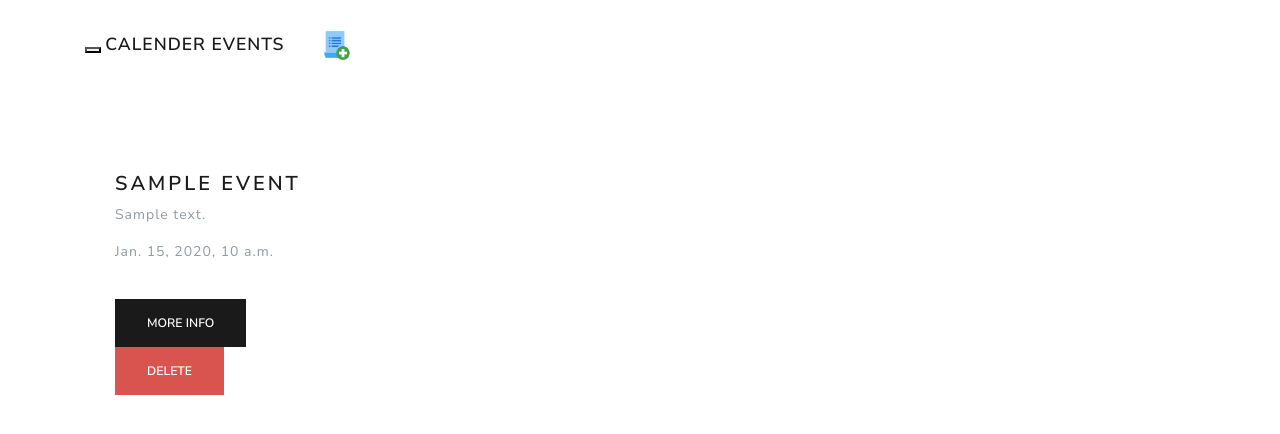
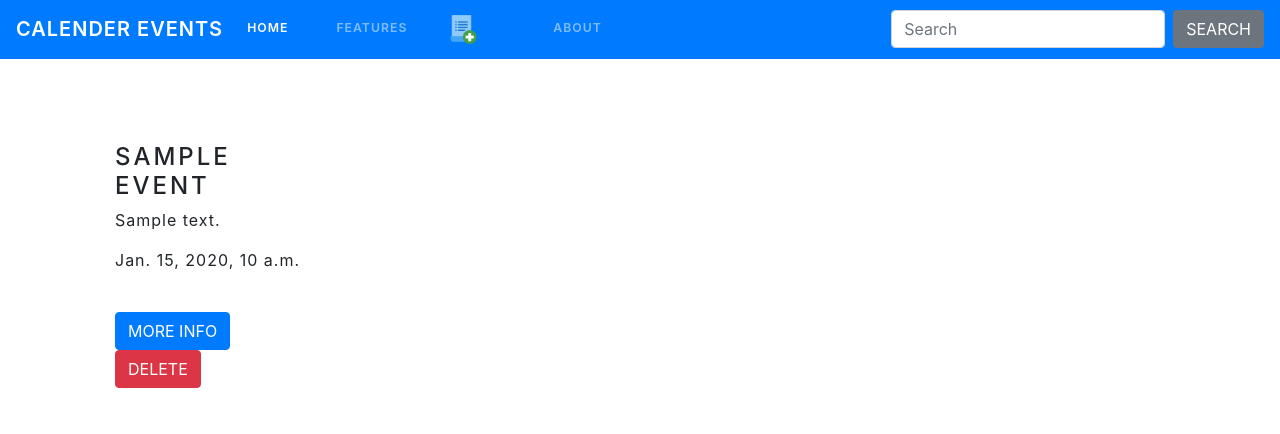
Before and after one commit to 3440CodeCampus/calenderproject, a Django app: template calenderproject/myapp/templates/myapp/index.html in a window 1280 px wide. Shown: the top 434 px of the page. Run offline with Django 3.2, Linux system fonts and the light colour scheme; the template is opened without the code that fills it: most values are stand-ins (such as "Sample title", 1, 10 or a date in 2020); some libraries are stand-ins or nearby versions.

Commit message:
back to bootstap 4 & renew menu bar

```diff
--- a/calenderproject/myapp/templates/myapp/base.html
+++ b/calenderproject/myapp/templates/myapp/base.html
@@ -1,5 +1,4 @@
-<!DOCTYPE html>
-{% load static %}
+<!DOCTYPE html> {% load static %}
 <html lang="en">
 
 
@@ -11,60 +10,91 @@
   <link rel="stylesheet" href="{% static 'myapp/css/calender.css' %}" />
 
   <!-- Latest compiled and minified CSS -->
-
-  <!-- link rel="stylesheet" href="https://maxcdn.bootstrapcdn.com/bootstrap/3.3.7/css/bootstrap.min.css" / -->
+  <link rel="stylesheet" href="https://maxcdn.bootstrapcdn.com/bootstrap/4.1.3/css/bootstrap.min.css">
   <link rel="stylesheet" href="//code.jquery.com/ui/1.12.1/themes/smoothness/jquery-ui.css">
 
   <title>{{event.name}}</title>
 </head>
+
 <body>
+  <!-- yeti -->
 
-<!--               -->
+  <!-- Navbar
+      ================================================== -->
+  <div class="bs-docs-section clearfix">
+    <div class="row">
+      <div class="col-lg-12">
+        <div class="bs-component">
+          <nav class="navbar navbar-expand-lg navbar-dark bg-primary">
+            <a class="navbar-brand" href="{% url 'index' %}">Calender Events</a>
+            <button class="navbar-toggler" type="button" data-toggle="collapse" data-target="#navbarColor01" aria-controls="navbarColor01" aria-expanded="false" aria-label="Toggle navigation">
+                  <span class="navbar-toggler-icon"></span>
+                </button>
 
-<nav class="navbar navbar-inverse navbar-fixed-top">
-      <div class="container">
-        <div class="navbar-header">
-          <button type="button" class="navbar-toggle collapsed" data-toggle="collapse" data-target="#navbar" aria-expanded="false" aria-controls="navbar">
-            <span class="sr-only">Toggle navigation</span>
-            <span class="icon-bar"></span>
-            <span class="icon-bar"></span>
-            <span class="icon-bar"></span>
-          </button>
-          <a class="navbar-brand" href="{% url 'index' %}">Calender Events</a>
-          <a class="navbar-brand"  href="{% url 'add' %}"><img width="65%" src="{% static 'myapp/img/add.png'%}" alt="Add new event"></a>
+            <div class="collapse navbar-collapse" id="navbarColor01">
+              <ul class="navbar-nav mr-auto">
+                <li class="nav-item active">
+                  <a class="nav-link" href="{% url 'index' %}">Home <span class="sr-only">(current)</span></a>
+                </li>
+                <li class="nav-item">
+                  <a class="nav-link" href="#">Features</a>
+                </li>
+                <li class="nav-item">
+
+                    <a class="navbar-brand" href="{% url 'add' %}"><img width="65%" src="{% static 'myapp/img/add.png'%}" alt="Add new event"></a>
+                </li>
+                <li class="nav-item">
+                  <a class="nav-link" href="#">About</a>
+                </li>
+              </ul>
+              <form class="form-inline my-2 my-lg-0">
+                <input class="form-control mr-sm-2" type="text" placeholder="Search">
+                <button class="btn btn-secondary my-2 my-sm-0" type="submit">Search</button>
+              </form>
             </div>
-        <div id="navbar" class="navbar-collapse collapse">
-          <form class="navbar-form navbar-right">
-                      <input type="text" class="form-control" placeholder="Search...">
-          </form>
+          </nav>
+        </div>
 
 
-        </div><!--/.navbar-collapse -->
+
+
+
       </div>
-    </nav>
+    </div>
+  </div>
+  <!-- end yeti -->
+
   <div class="input-event">
     <div class="container">
       <div class="col-sm-9 col-sm-offset-3 col-md-10 col-md-offset-2 main">
-    {% block content %}
-    {% endblock %}
+        {% block content %} {% endblock %}
       </div>
     </div>
     <!--  -->
   </div>
   <script src="{% static 'myapp/js/calender.js' %}"></script>
   <script src="{% static 'myapp/js/jquery.js' %}"></script>
-<!-- script src="https://maxcdn.bootstrapcdn.com/bootstrap/3.3.7/js/bootstrap.min.js"></script -->
-<!-- script src="https://ajax.googleapis.com/ajax/libs/jquery/3.3.1/jquery.min.js"></script -->
+
+  <!-- jQuery library -->
+  <script src="https://ajax.googleapis.com/ajax/libs/jquery/3.3.1/jquery.min.js"></script>
+
+  <!-- Popper JS -->
+  <script src="https://cdnjs.cloudflare.com/ajax/libs/popper.js/1.14.3/umd/popper.min.js"></script>
+
+  <!-- Latest compiled JavaScript -->
+  <script src="https://maxcdn.bootstrapcdn.com/bootstrap/4.1.3/js/bootstrap.min.js"></script>
+
   <script src="//code.jquery.com/jquery-1.12.4.js"></script>
   <script src="//code.jquery.com/ui/1.12.1/jquery-ui.js"></script>
 
   <script>
-  var csrf_token ='{{csrf_token}}'
-$( "#id_date" ).datepicker({
+    var csrf_token = '{{csrf_token}}'
+    $("#id_date").datepicker({
       dateFormat: "yy-mm-dd"
 
     });
   </script>
 
 </body>
+
 </html>
```
Lines whose indentation alone changed are shown as unchanged.
